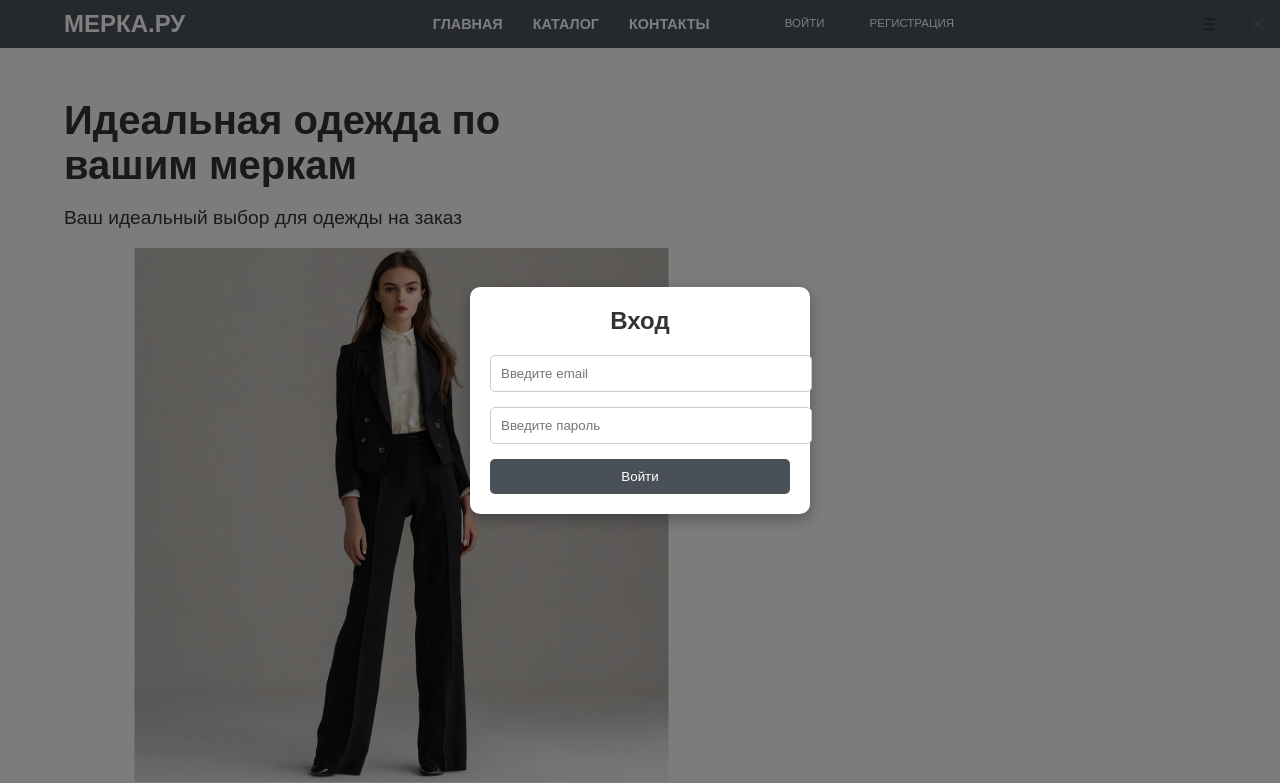
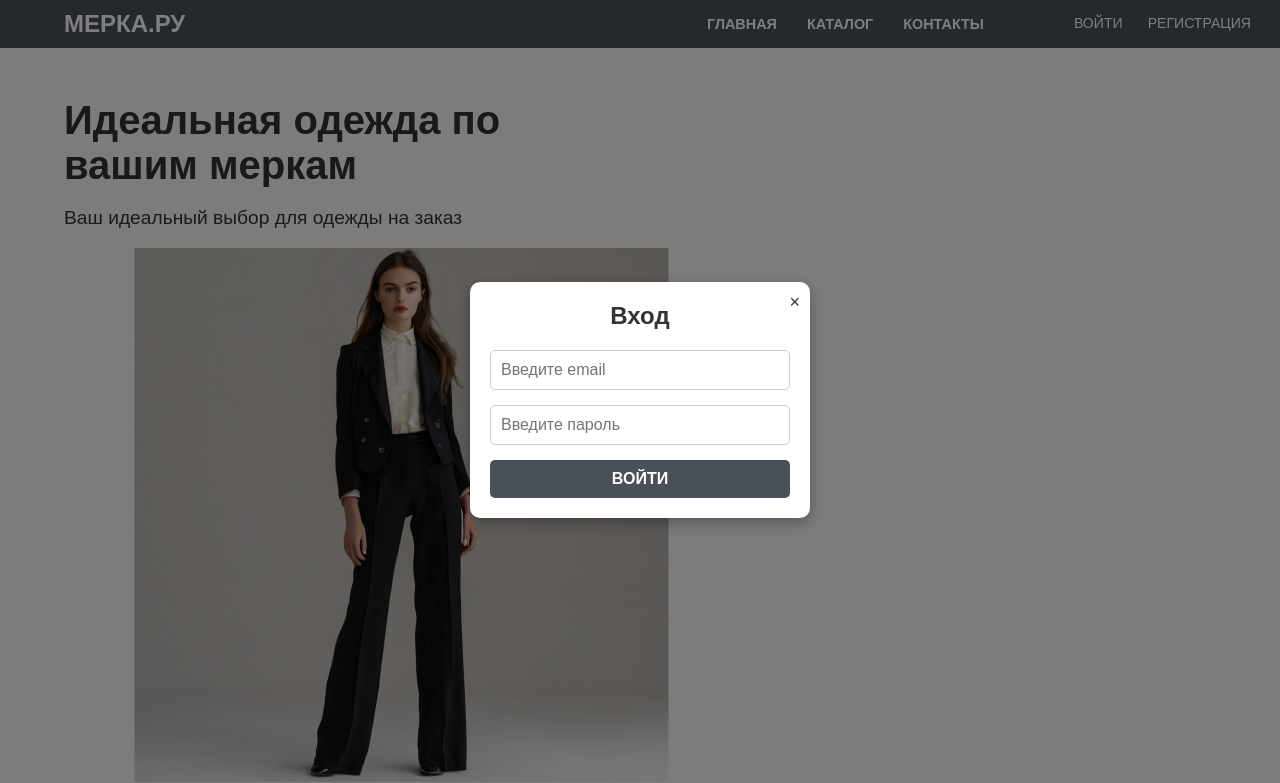
Before and after one commit to AlinaGntv/project, a plain HTML site: page index.html in a window 1280 px wide. Both pictures are taken after a click on the link "ВОЙТИ". Shown: the top 783 px of the page. Drawn offline with Linux system fonts and the light colour scheme.

Commit message:
апдейт

```diff
--- a/index.html
+++ b/index.html
@@ -21,11 +21,10 @@
                     <li><a href="catalog.html">Каталог</a></li>
                     <li><a href="contacts.html">Контакты</a></li>
                     <li><a href="dashboard.html">Личный кабинет</a></li>
-                    <li><a href="#" id="login-btn">Войти</a></li>
-                    <li><a href="#" id="register-btn">Регистрация</a></li>
+                    <li><a href="#" class="nav-btn login-btn">Войти</a></li>
+                    <li><a href="#" class="nav-btn register-btn">Регистрация</a></li>
                 </ul>
             </nav>
-            <div class="menu-toggle" id="menu-toggle">☰</div>
         </div>
     </header>
 
@@ -37,7 +36,7 @@
             <form>
                 <input type="email" placeholder="Введите email" required>
                 <input type="password" placeholder="Введите пароль" required>
-                <button type="submit">Войти</button>
+                <button type="submit" id="login-btn" class="btn">Войти</button>
             </form>
         </div>
     </div>
@@ -51,7 +50,7 @@
                 <input type="email" placeholder="Введите email" required>
                 <input type="password" placeholder="Введите пароль" required>
                 <input type="password" placeholder="Подтвердите пароль" required>
-                <button type="submit">Зарегистрироваться</button>
+                <button type="submit" id="register-btn" class="btn">Зарегистрироваться</button>
             </form>
         </div>
     </div>
--- a/index.js
+++ b/index.js
@@ -15,9 +15,10 @@ function showToast(message) {
 document.addEventListener('DOMContentLoaded', () => {
     const loginModal = document.getElementById('loginModal');
     const registerModal = document.getElementById('registerModal');
-    const loginBtn = document.getElementById('login-btn');
-    const registerBtn = document.getElementById('register-btn');
+    const loginBtn = document.querySelector('.login-btn');
+    const registerBtn = document.querySelector('.register-btn');
     const dashboardLink = document.querySelector('a[href="dashboard.html"]');
+    const modals = document.querySelectorAll('.modal');
 
     const isLoggedIn = localStorage.getItem('isLoggedIn');
     const userEmail = localStorage.getItem('userEmail');
@@ -111,4 +112,20 @@ document.addEventListener('DOMContentLoaded', () => {
             }
         }
     }
+
+    modals.forEach(modal => {
+        const closeButton = modal.querySelector('.close');
+        if (closeButton) {
+            closeButton.onclick = () => {
+                modal.style.display = 'none';
+            };
+        }
+
+        modal.onclick = (event) => {
+            if (event.target === modal) {
+                modal.style.display = 'none';
+            }
+        };
+    });
+
 });
--- a/style.css
+++ b/style.css
@@ -51,15 +51,17 @@ header nav ul li:last-child {
 }
 
 header nav ul li a {
-    color: #fff;
-    text-decoration: none;
-    font-size: 0.9em;
-    font-weight: bold;
-    text-transform: uppercase;
+    color: #fff; /* Белый цвет текста */
+    text-decoration: none; /* Убираем стандартное подчёркивание */
+    font-size: 0.9em; /* Размер текста */
+    font-weight: bold; /* Убираем выделение жирным */
+    text-transform: uppercase; /* Заглавные буквы */
+    transition: color 0.3s ease, text-decoration 0.3s ease;
 }
 
 header nav ul li a:hover {
-    color: #f0f0f0;
+    text-decoration: underline; /* Добавляем подчёркивание при наведении */
+    color: #f0f0f0; /* Светлый оттенок текста */
 }
 
 header nav ul li:nth-child(4) a {
@@ -74,6 +76,39 @@ header nav ul li:nth-child(5), header nav ul li:nth-child(6) {
 header nav ul li:nth-child(5) a, header nav ul li:nth-child(6) a {
     font-weight: normal;
 }
+
+input {
+    border-radius: 5px; /* Уголок сглаживания */
+    border: 1px solid #ccc; /* Цвет рамки */
+    padding: 10px;
+    font-size: 1em;
+    width: calc(100% - 20px); /* Поле вписывается в ширину */
+    box-sizing: border-box; /* Учитывает padding в ширине */
+}
+
+input:focus {
+    border-color: #007bff;
+    outline: none;
+    box-shadow: 0 0 5px rgba(0, 123, 255, 0.5);
+}
+
+button {
+    background-color: #4a5058; /* Основной цвет кнопок */
+    color: #fff; /* Белый текст */
+    border: none; /* Убираем рамку */
+    padding: 10px 20px; /* Отступы внутри кнопки */
+    font-size: 1em; /* Размер текста */
+    border-radius: 5px; /* Скругленные углы */
+    cursor: pointer; /* Указатель при наведении */
+    text-transform: uppercase; /* Заглавные буквы */
+    font-weight: bold; /* Полужирный текст */
+    transition: background-color 0.3s ease; /* Анимация смены цвета */
+}
+
+button:hover {
+    background-color: #3a3e44; /* Цвет при наведении */
+}
+
 
 .hero {
     background-color: #f8f9fa;
@@ -134,6 +169,40 @@ header nav ul li:nth-child(5) a, header nav ul li:nth-child(6) a {
 .hero-form button:hover {
     background-color: #0056b3;
 }
+
+.nav-btn {
+    color: #fff; /* Белый текст */
+    text-decoration: none; /* Убираем подчёркивание */
+    font-size: 0.9em; /* Приводим размер в соответствие с другими ссылками */
+    font-weight: bold; /* Полужирный текст */
+    text-transform: uppercase; /* Заглавные буквы */
+    transition: color 0.3s ease, text-decoration 0.3s ease;
+}
+
+.nav-btn:hover {
+    text-decoration: underline; /* Подчёркивание при наведении */
+    color: #f0f0f0; /* Светлый оттенок текста */
+}
+
+.login-btn, .register-btn {
+    font-size: 1.1em; /* Размер текста */
+    font-weight: bold; /* Сделать текст жирным */
+    text-decoration: none; /* Убираем подчёркивание */
+    color: #fff; /* Белый текст */
+    text-transform: uppercase; /* Заглавные буквы для согласованности */
+    background-color: #4a5058; /* Цвет кнопки */
+    padding: 10px 15px; /* Поля */
+    border-radius: 5px; /* Скругленные углы */
+    transition: color 0.3s ease, background-color 0.3s ease; /* Анимация */
+    margin-right: -50px; /* Уменьшаем расстояние между кнопками */
+}
+
+
+.login-btn:hover, .register-btn:hover {
+    text-decoration: underline; /* Подчёркивание при наведении */
+    color: #f0f0f0; /* Светлый оттенок текста */
+}
+
 
 .steps {
     background-color: #fff;
@@ -293,6 +362,9 @@ footer .social-icons img {
     max-width: 90%;
     box-shadow: 0 5px 15px rgba(0, 0, 0, 0.3);
     text-align: center;
+    position: relative;
+    min-width: 300px;
+    min-height: 150px;
 }
 
 .modal-content h2 {
@@ -324,10 +396,29 @@ footer .social-icons img {
 
 .close {
     position: absolute;
+    top: 10px; /* Расстояние сверху */
+    right: 10px; /* Расстояние справа */
+    font-size: 18px;
+    color: #333;
+    cursor: pointer;
+    z-index: 1;
+}
+.close:hover {
+    color: #007bff;
+}
+
+.close-button {
+    position: absolute;
     top: 10px;
-    right: 15px;
-    font-size: 24px;
+    right: 10px;
+    width: 20px;
+    height: 20px;
     cursor: pointer;
+    font-size: 18px;
+    line-height: 20px;
+    text-align: center;
+    background: transparent;
+    border: none;
 }
 
 /* Стили для тостов */
```
